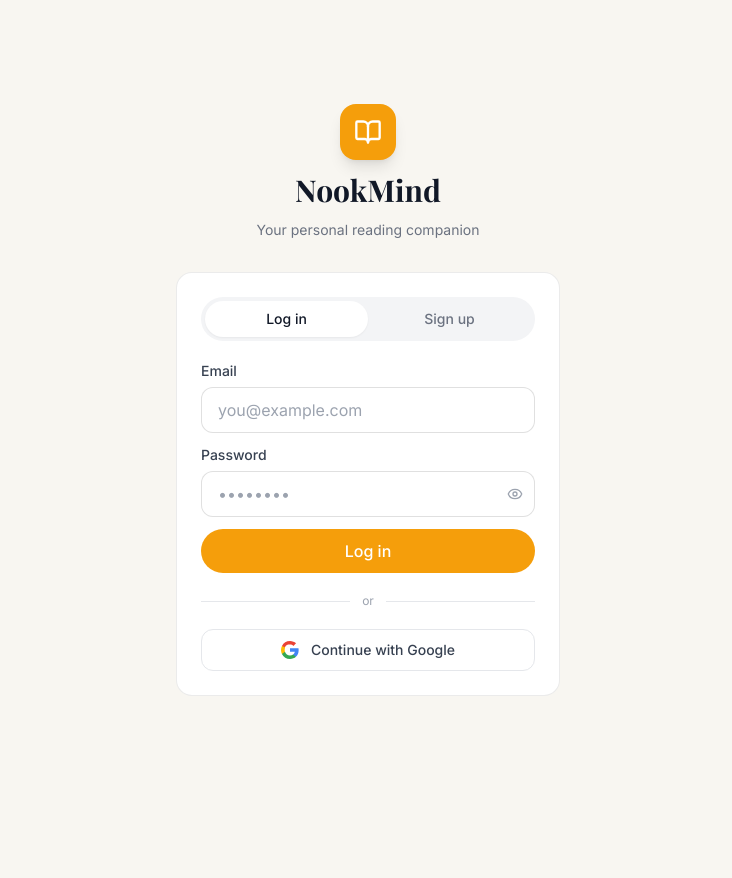
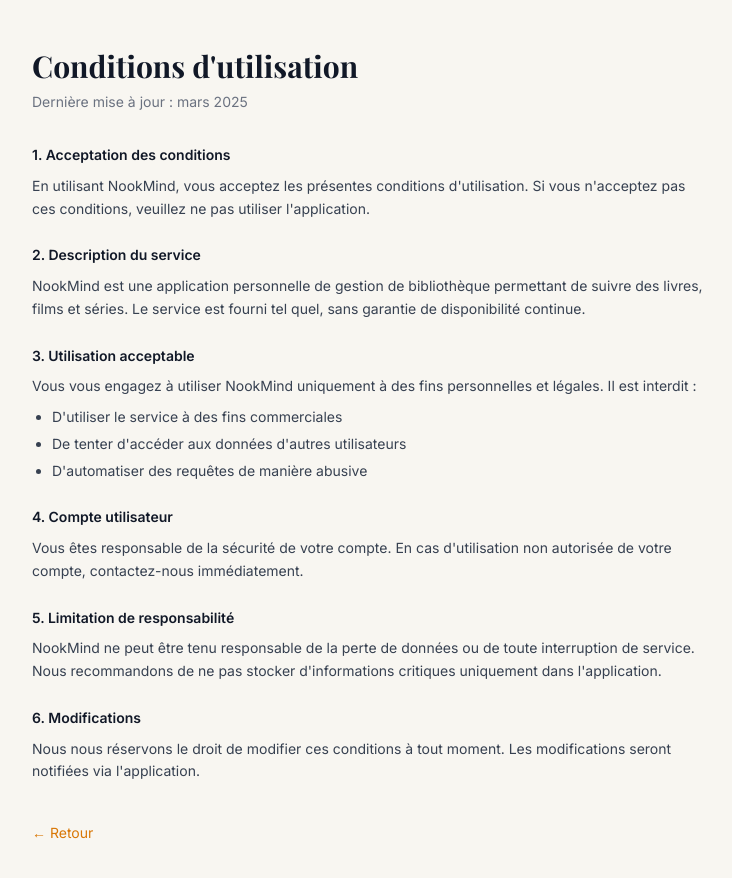
Before and after one commit to paul00b/NookMind, a React (Vite) app: page /terms in a window 1280 px wide. Before the commit this address led to /login. Shown: the top 878 px of the page, without its empty margins (272-1004 px from the left). Before the commit the page ends 800 px from the top, so only its background shows below. Built offline with nearby package versions, Linux system fonts and the light colour scheme; no server answers; a web font is replaced by a local one.

Commit message:
Ajout page de terms et privacy

```diff
--- a/src/App.tsx
+++ b/src/App.tsx
@@ -23,6 +23,8 @@ import MovieHome from './pages/MovieHome';
 import MovieLibrary from './pages/MovieLibrary';
 import SeriesHome from './pages/SeriesHome';
 import SeriesLibrary from './pages/SeriesLibrary';
+import Privacy from './pages/Privacy';
+import Terms from './pages/Terms';
 
 function HomeSwitch() {
   const { mode } = useMediaMode();
@@ -47,6 +49,8 @@ export default function App() {
             <Routes>
               <Route path="/login" element={<Login />} />
               <Route path="/auth/callback" element={<AuthCallback />} />
+              <Route path="/privacy" element={<Privacy />} />
+              <Route path="/terms" element={<Terms />} />
               <Route
                 path="/"
                 element={
--- /dev/null
+++ b/src/pages/Privacy.tsx
@@ -0,0 +1,48 @@
+export default function Privacy() {
+  return (
+    <div className="min-h-screen bg-[#f8f6f1] dark:bg-[#0f1117] py-12 px-4">
+      <div className="max-w-2xl mx-auto">
+        <h1 className="font-serif text-3xl font-bold text-gray-900 dark:text-gray-100 mb-2">Politique de confidentialité</h1>
+        <p className="text-sm text-gray-500 dark:text-gray-400 mb-8">Dernière mise à jour : mars 2025</p>
+
+        <div className="space-y-6 text-sm text-gray-700 dark:text-gray-300 leading-relaxed">
+          <section>
+            <h2 className="font-semibold text-gray-900 dark:text-gray-100 mb-2">1. Données collectées</h2>
+            <p>NookMind collecte uniquement les données nécessaires au fonctionnement de l'application :</p>
+            <ul className="list-disc pl-5 mt-2 space-y-1">
+              <li>Adresse e-mail et identifiant de compte (via Google OAuth ou inscription directe)</li>
+              <li>Données de bibliothèque : livres, films et séries ajoutés, notes personnelles, statuts de lecture/visionnage</li>
+            </ul>
+          </section>
+
+          <section>
+            <h2 className="font-semibold text-gray-900 dark:text-gray-100 mb-2">2. Utilisation des données</h2>
+            <p>Vos données sont utilisées exclusivement pour :</p>
+            <ul className="list-disc pl-5 mt-2 space-y-1">
+              <li>Vous authentifier et sécuriser votre compte</li>
+              <li>Stocker et synchroniser votre bibliothèque personnelle</li>
+            </ul>
+            <p className="mt-2">Nous ne vendons pas, ne partageons pas et ne monétisons pas vos données personnelles.</p>
+          </section>
+
+          <section>
+            <h2 className="font-semibold text-gray-900 dark:text-gray-100 mb-2">3. Hébergement et sécurité</h2>
+            <p>Les données sont stockées sur <a href="https://supabase.com" className="text-amber-600 hover:underline" target="_blank" rel="noopener noreferrer">Supabase</a>, un service sécurisé conforme aux standards RGPD. L'authentification Google est gérée via OAuth 2.0.</p>
+          </section>
+
+          <section>
+            <h2 className="font-semibold text-gray-900 dark:text-gray-100 mb-2">4. Suppression des données</h2>
+            <p>Vous pouvez demander la suppression de votre compte et de toutes vos données à tout moment en nous contactant.</p>
+          </section>
+
+          <section>
+            <h2 className="font-semibold text-gray-900 dark:text-gray-100 mb-2">5. Contact</h2>
+            <p>Pour toute question relative à vos données personnelles, contactez-nous à l'adresse associée au projet.</p>
+          </section>
+        </div>
+
+        <a href="/login" className="inline-block mt-10 text-sm text-amber-600 hover:underline">← Retour</a>
+      </div>
+    </div>
+  );
+}
--- /dev/null
+++ b/src/pages/Terms.tsx
@@ -0,0 +1,49 @@
+export default function Terms() {
+  return (
+    <div className="min-h-screen bg-[#f8f6f1] dark:bg-[#0f1117] py-12 px-4">
+      <div className="max-w-2xl mx-auto">
+        <h1 className="font-serif text-3xl font-bold text-gray-900 dark:text-gray-100 mb-2">Conditions d'utilisation</h1>
+        <p className="text-sm text-gray-500 dark:text-gray-400 mb-8">Dernière mise à jour : mars 2025</p>
+
+        <div className="space-y-6 text-sm text-gray-700 dark:text-gray-300 leading-relaxed">
+          <section>
+            <h2 className="font-semibold text-gray-900 dark:text-gray-100 mb-2">1. Acceptation des conditions</h2>
+            <p>En utilisant NookMind, vous acceptez les présentes conditions d'utilisation. Si vous n'acceptez pas ces conditions, veuillez ne pas utiliser l'application.</p>
+          </section>
+
+          <section>
+            <h2 className="font-semibold text-gray-900 dark:text-gray-100 mb-2">2. Description du service</h2>
+            <p>NookMind est une application personnelle de gestion de bibliothèque permettant de suivre des livres, films et séries. Le service est fourni tel quel, sans garantie de disponibilité continue.</p>
+          </section>
+
+          <section>
+            <h2 className="font-semibold text-gray-900 dark:text-gray-100 mb-2">3. Utilisation acceptable</h2>
+            <p>Vous vous engagez à utiliser NookMind uniquement à des fins personnelles et légales. Il est interdit :</p>
+            <ul className="list-disc pl-5 mt-2 space-y-1">
+              <li>D'utiliser le service à des fins commerciales</li>
+              <li>De tenter d'accéder aux données d'autres utilisateurs</li>
+              <li>D'automatiser des requêtes de manière abusive</li>
+            </ul>
+          </section>
+
+          <section>
+            <h2 className="font-semibold text-gray-900 dark:text-gray-100 mb-2">4. Compte utilisateur</h2>
+            <p>Vous êtes responsable de la sécurité de votre compte. En cas d'utilisation non autorisée de votre compte, contactez-nous immédiatement.</p>
+          </section>
+
+          <section>
+            <h2 className="font-semibold text-gray-900 dark:text-gray-100 mb-2">5. Limitation de responsabilité</h2>
+            <p>NookMind ne peut être tenu responsable de la perte de données ou de toute interruption de service. Nous recommandons de ne pas stocker d'informations critiques uniquement dans l'application.</p>
+          </section>
+
+          <section>
+            <h2 className="font-semibold text-gray-900 dark:text-gray-100 mb-2">6. Modifications</h2>
+            <p>Nous nous réservons le droit de modifier ces conditions à tout moment. Les modifications seront notifiées via l'application.</p>
+          </section>
+        </div>
+
+        <a href="/login" className="inline-block mt-10 text-sm text-amber-600 hover:underline">← Retour</a>
+      </div>
+    </div>
+  );
+}
```
Also changed, not shown: vercel.json.
